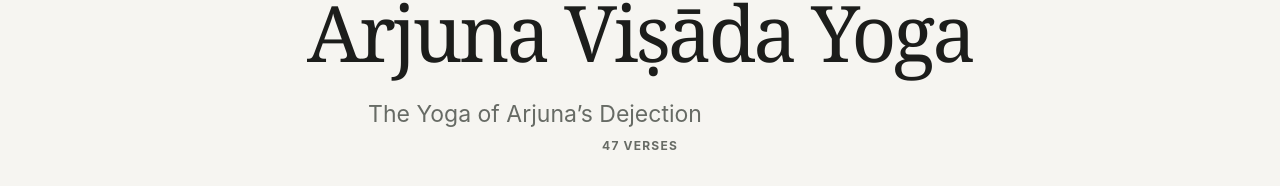
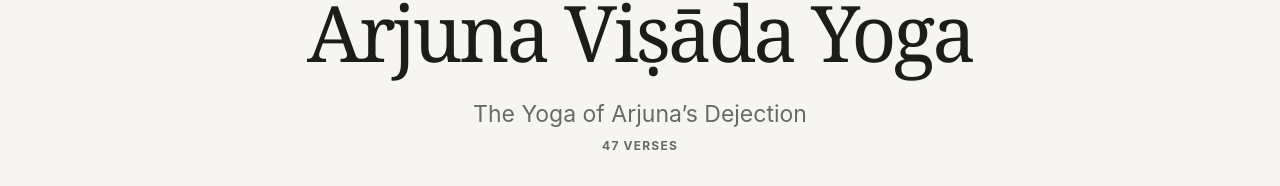
Before and after one commit to rittmang/openartha, a Next.js app: page /gita/1 in a window 1280 px wide. Shown: the part 268-454 px from the top of the page. Built offline with nearby package versions, Linux system fonts and the light colour scheme; no server answers.

Commit message:
Center chapter subtitles

```diff
--- a/app/globals.css
+++ b/app/globals.css
@@ -190,6 +190,7 @@ a { color: inherit; text-decoration: none; }
 .breadcrumbs a:hover { color: var(--ink); }
 .chapter-header { text-align: center; margin-inline: auto; }
 .chapter-header h1 { font-size: clamp(48px, 7vw, 78px); }
+.chapter-header > p { margin-inline: auto; text-align: center; }
 .chapter-header > span, .chapter-kicker { color: var(--muted); font-size: 12px; font-weight: 650; letter-spacing: .1em; text-transform: uppercase; }
 .chapter-passages { margin-top: 10px; }
 .chapter-navigation { display: flex; justify-content: space-between; padding-top: 32px; color: var(--accent); font-weight: 650; }
```
